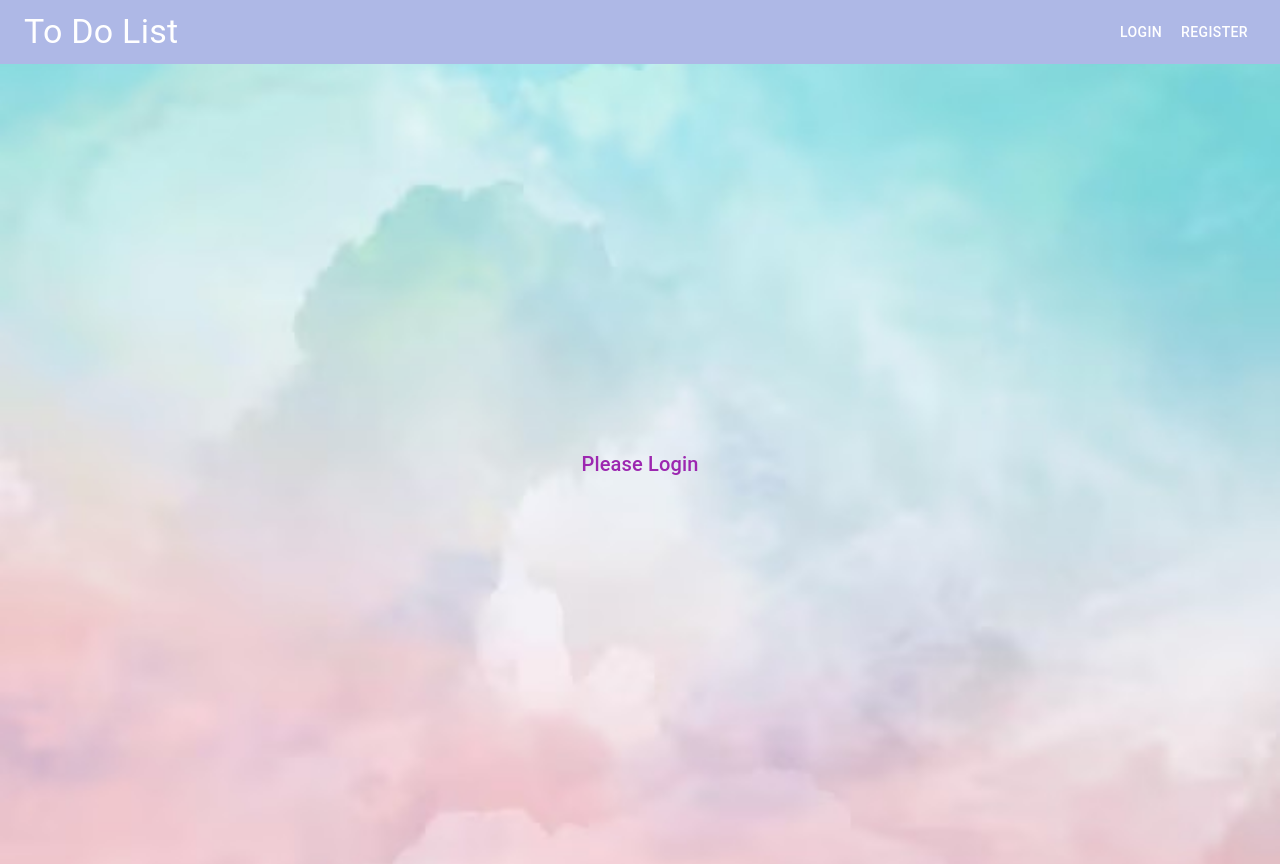
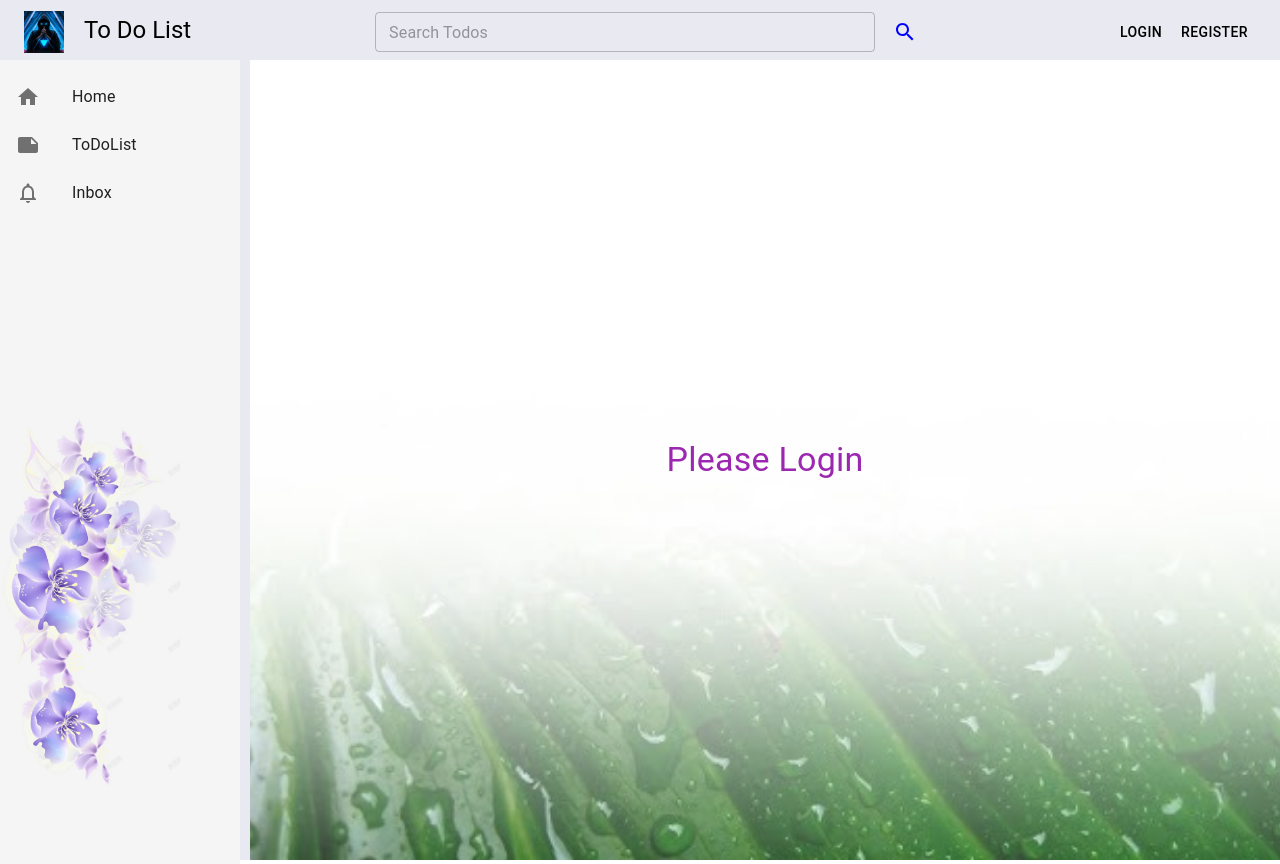
Before and after one commit to Jeffrey-maker/to-do-list, a React (Vite) app in the folder app/my-react/: page / in a window 1280 px wide. Built offline with nearby package versions, Linux system fonts and the light colour scheme.

Commit message:
Change style

```diff
--- a/app/my-react/src/App.jsx
+++ b/app/my-react/src/App.jsx
@@ -15,14 +15,25 @@ import Notes from "./pages/Notes.jsx";
 
 // import Write from "./pages/Write.jsx";
 import ConfirmUser from "./pages/Confirm_User.jsx";
-import Home from "./pages/Home";
-import Navbar from "./components/Navbar";
+import Home from "./pages/Home.jsx";
+import Navbar from "./components/Navbar.jsx";
+import Sidebar from "./components/Sidebar.jsx";
 
 const Layout = () => {
   return (
     <>
       <Navbar />
-      <Outlet />
+      <div
+        style={{
+          display: "flex",
+          height: "100vh",
+        }}
+      >
+        <Sidebar />
+        <div style={{ flex: 1 }}>
+          <Outlet />
+        </div>
+      </div>
     </>
   );
 };
@@ -48,14 +59,6 @@ const router = createBrowserRouter([
         path: "/note/:id",
         element: <Note />,
       },
-      {
-        path: "/register",
-        element: <Register />,
-      },
-      {
-        path: "/login",
-        element: <Login />,
-      },
     ],
   },
   {
@@ -70,6 +73,14 @@ const router = createBrowserRouter([
     path: "/confirm-user",
     element: <ConfirmUser />,
   },
+  {
+    path: "/register",
+    element: <Register />,
+  },
+  {
+    path: "/login",
+    element: <Login />,
+  },
 ]);
 
 function App() {
--- a/app/my-react/src/components/Navbar.jsx
+++ b/app/my-react/src/components/Navbar.jsx
@@ -6,6 +6,10 @@ import Button from "@mui/material/Button";
 import Box from "@mui/material/Box";
 import { useNavigate } from "react-router-dom";
 import { AuthContext } from "../context/authContext.jsx";
+import sign from "../images/sidebar.jpg";
+import { Link } from "react-router-dom";
+import { TextField, IconButton } from "@mui/material";
+import SearchIcon from "@mui/icons-material/Search";
 
 const Navbar = () => {
   const { currentUser, logout } = useContext(AuthContext);
@@ -25,24 +29,58 @@ const Navbar = () => {
   }
 
   return (
-    <AppBar position="static" sx={{ backgroundColor: "#AEB8E6" }}>
-      <Toolbar sx={{ justifyContent: "space-between" }}>
-        <Typography sx={{ color: "white" }} variant="h4" component="div">
+    <AppBar
+      position="static"
+      sx={{
+        backgroundColor: "#e8e9f1",
+        zIndex: 1,
+        height: "60px",
+        boxShadow: "none",
+      }}
+    >
+      <Toolbar
+        sx={{
+          justifyContent: "space-between",
+        }}
+      >
+        <Typography sx={{ color: "Black" }} variant="h5" component="div">
+          <Link to="/">
+            <img
+              src={sign}
+              alt=""
+              style={{ width: "40px", marginRight: "20px" }}
+            />
+          </Link>
           To Do List
         </Typography>
+        <form>
+          <TextField
+            id="search-bar"
+            className="text"
+            onInput={(e) => {
+              setSearchQuery(e.target.value);
+            }}
+            placeholder="Search Todos"
+            sx={{ width: "500px" }}
+            size="small"
+          />
+          <IconButton type="submit" aria-label="search">
+            <SearchIcon style={{ fill: "blue", marginLeft: "10px" }} />
+          </IconButton>
+        </form>
         <Box>
           {currentUser ? (
             <>
               <Typography
                 variant="h6"
                 component="span"
-                sx={{ color: "white", marginRight: 2 }}
+                sx={{ color: "black", marginRight: 2 }}
               >
                 Hello, {currentUser}
               </Typography>
 
               <Button
-                sx={{ color: "white" }}
+                sx={{ color: "black" }}
                 color="inherit"
                 onClick={handleClickLogout}
               >
@@ -52,7 +90,7 @@ const Navbar = () => {
           ) : (
             <>
               <Button
-                sx={{ color: "white" }}
+                sx={{ color: "black" }}
                 color="inherit"
                 onClick={handleClickLogin}
               >
@@ -60,7 +98,7 @@ const Navbar = () => {
               </Button>
 
               <Button
-                sx={{ color: "white" }}
+                sx={{ color: "black" }}
                 color="inherit"
                 onClick={handleClickRegister}
               >
--- /dev/null
+++ b/app/my-react/src/components/Sidebar.jsx
@@ -0,0 +1,71 @@
+import * as React from "react";
+import { Link } from "react-router-dom";
+import Drawer from "@mui/material/Drawer";
+import List from "@mui/material/List";
+import ListItem from "@mui/material/ListItem";
+import ListItemIcon from "@mui/material/ListItemIcon";
+import ListItemText from "@mui/material/ListItemText";
+import HomeIcon from "@mui/icons-material/Home";
+import WorkIcon from "@mui/icons-material/Work";
+import NoteIcon from "@mui/icons-material/Note";
+import flower from "../images/flower.jpg";
+import NotificationsNoneIcon from "@mui/icons-material/NotificationsNone";
+
+const drawerWidth = 240;
+
+const Sidebar = () => {
+  return (
+    <div
+      style={{ borderRight: "10px solid #e8e9f1", backgroundColor: "#F5F5F5" }}
+    >
+      <div style={{ borderRadius: "30%" }}>
+        <Drawer
+          sx={{
+            width: drawerWidth,
+            flexShrink: 0,
+            zIndex: 900,
+            "& .MuiDrawer-paper": {
+              width: drawerWidth,
+              boxSizing: "border-box",
+              boxShadow: "none",
+              top: "65px",
+              backgroundColor: "#F5F5F5",
+              borderColor: "#F5F5F5",
+            },
+          }}
+          variant="permanent"
+          anchor="left"
+        >
+          <List>
+            <ListItem button component={Link} to="/">
+              <ListItemIcon>
+                <HomeIcon />
+              </ListItemIcon>
+              <ListItemText primary="Home" />
+            </ListItem>
+
+            <ListItem button component={Link} to="/notes">
+              <ListItemIcon>
+                <NoteIcon />
+              </ListItemIcon>
+              <ListItemText primary="ToDoList" />
+            </ListItem>
+            <ListItem button component={Link} to="/notes">
+              <ListItemIcon>
+                <NotificationsNoneIcon />
+              </ListItemIcon>
+              <ListItemText primary="Inbox" />
+            </ListItem>
+
+            <img
+              src={flower}
+              style={{ width: "180px", position: "fixed", bottom: 0, left: 0 }}
+            ></img>
+          </List>
+        </Drawer>
+      </div>
+    </div>
+  );
+};
+
+export default Sidebar;
--- a/app/my-react/src/main.jsx
+++ b/app/my-react/src/main.jsx
@@ -4,9 +4,7 @@ import App from "./App.jsx";
 import { AuthContextProvider } from "./context/authContext.jsx";
 
 ReactDOM.createRoot(document.getElementById("root")).render(
-  <React.StrictMode>
-    <AuthContextProvider>
-      <App />
-    </AuthContextProvider>
-  </React.StrictMode>
+  <AuthContextProvider>
+    <App />
+  </AuthContextProvider>
 );
--- a/app/my-react/src/pages/Home.jsx
+++ b/app/my-react/src/pages/Home.jsx
@@ -1,7 +1,7 @@
 import React, { useContext } from "react";
 import { Box, Button, Typography } from "@mui/material";
 import { AuthContext } from "../context/authContext.jsx";
-import backgroundImage from "../images/background.jpg";
+import danse from "../images/danse.jpg";
 
 const Home = () => {
   const { currentUser } = useContext(AuthContext);
@@ -14,9 +14,9 @@ const Home = () => {
         flexDirection: "column",
         alignItems: "center",
         justifyContent: "center",
-        backgroundImage: `url(${backgroundImage})`,
+        backgroundColor: "#F5F5F5",
+        background: `url(${danse}) no-repeat center center fixed`,
         backgroundSize: "cover",
-        backgroundPosition: "center",
       }}
     >
       {currentUser ? (
@@ -24,7 +24,7 @@ const Home = () => {
           View my todolist
         </Button>
       ) : (
-        <Typography variant="h6" color="secondary">
+        <Typography variant="h4" color="secondary">
           Please Login
         </Typography>
       )}
--- a/app/my-react/src/pages/Login.jsx
+++ b/app/my-react/src/pages/Login.jsx
@@ -80,7 +80,6 @@ const Login = () => {
           type="text"
           label="Username"
           variant="outlined"
-          name="username"
           onChange={handleChange}
         />
         <TextField
--- a/app/my-react/src/pages/MFA_Setup.jsx
+++ b/app/my-react/src/pages/MFA_Setup.jsx
@@ -57,6 +57,7 @@ const MfaSetup = () => {
           withCredentials: true,
         }
       );
+      console.log(response);
 
       if (response.data.success) {
         navigate("/login");
--- a/app/my-react/src/pages/Note.jsx
+++ b/app/my-react/src/pages/Note.jsx
@@ -7,7 +7,7 @@ import postimg from "../images/post.jpg";
 import { IconButton } from "@mui/material";
 import DeleteIcon from "@mui/icons-material/Delete";
 import EditIcon from "@mui/icons-material/Edit";
-import backgroundImage from "../images/background.jpg";
+import danse from "../images/danse.jpg";
 
 const Single = () => {
   const [post, setPost] = useState({});
@@ -64,7 +64,8 @@ const Single = () => {
         minHeight: "100vh",
         padding: "20px",
         height: "100vh",
-        backgroundImage: `url(${backgroundImage})`,
+        backgroundColor: "#F5F5F5",
+        background: `url(${danse}) no-repeat center center fixed`,
         backgroundSize: "cover",
       }}
     >
--- a/app/my-react/src/pages/Notes.jsx
+++ b/app/my-react/src/pages/Notes.jsx
@@ -11,7 +11,7 @@ import {
 } from "@mui/material";
 import DeleteIcon from "@mui/icons-material/Delete";
 import { Link, useNavigate } from "react-router-dom";
-import backgroundImage from "../images/background.jpg";
+import danse from "../images/danse.jpg";
 
 const todolists = [
   {
@@ -52,7 +52,8 @@ function Notes() {
     <div
       style={{
         height: "100vh",
-        backgroundImage: `url(${backgroundImage})`,
+        backgroundColor: "#F5F5F5",
+        background: `url(${danse}) no-repeat center center fixed`,
         backgroundSize: "cover",
       }}
     >
@@ -65,7 +66,7 @@ function Notes() {
         }}
       >
         <Typography variant="h4" component="h1" gutterBottom>
-          My Notes
+          My ToDos
         </Typography>
         <List>
           {notes.map((note) => (
```
Also changed, not shown: app/my-react/src/images/danse.jpg (added), app/my-react/src/images/flower.jpg (added).
